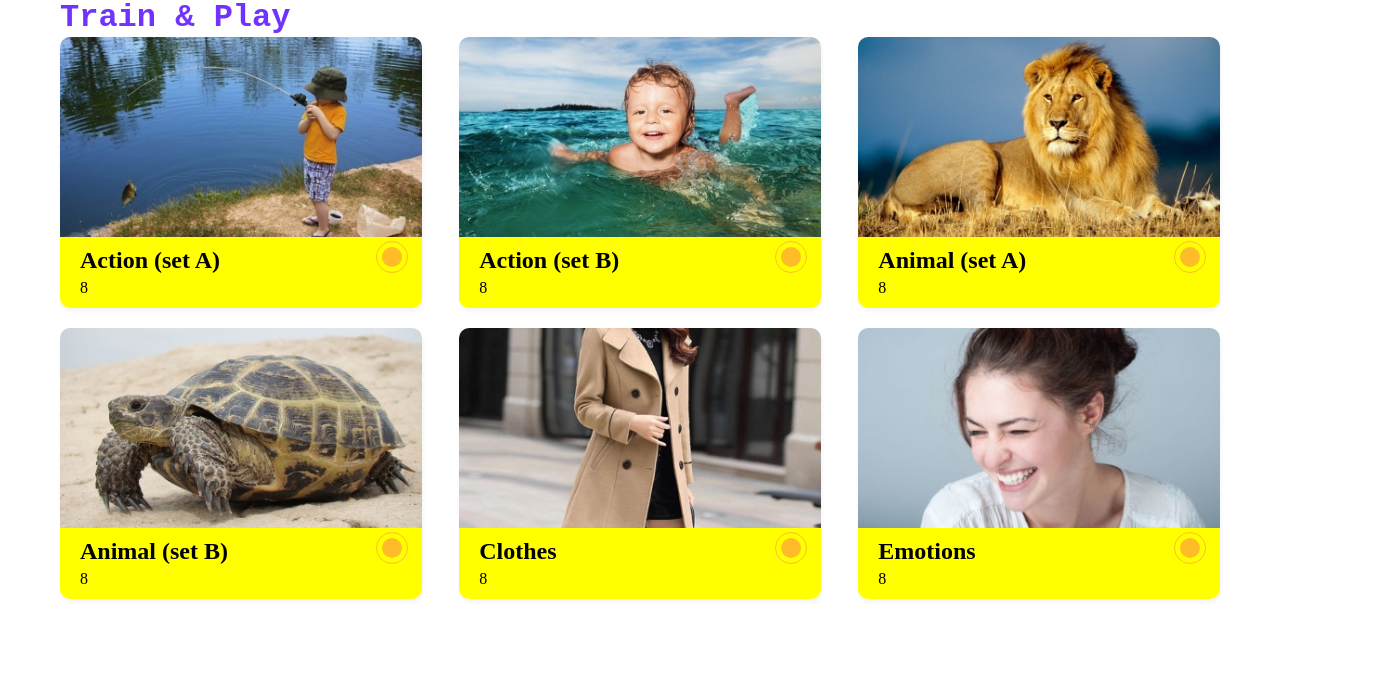
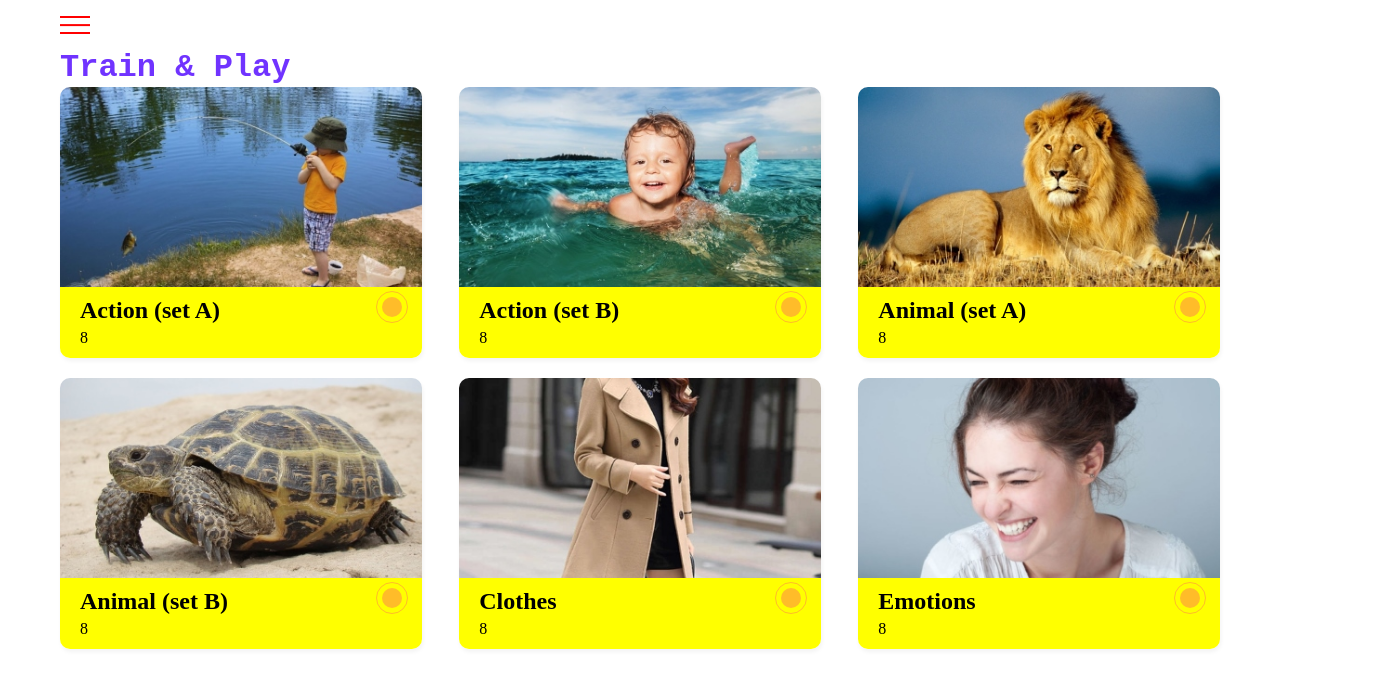
Before and after one commit to Snitkon/english-for-kids, a website built with webpack: page index.html in a window 1280 px wide. Shown: the whole page, 1400 px wide, since content can reach past the window. Built offline with nearby package versions, Linux system fonts and the light colour scheme; files whose address does not match are found by name.

Commit message:
feat: add nav and burger menu

```diff
--- a/package.json
+++ b/package.json
@@ -16,6 +16,7 @@
     "@babel/preset-env": "^7.21.5",
     "babel-loader": "^9.1.2",
     "bootstrap": "^5.3.0-alpha3",
+    "bootswatch": "^5.2.3",
     "clean-webpack-plugin": "^4.0.0",
     "copy-webpack-plugin": "^11.0.0",
     "css-loader": "^6.7.4",
--- a/src/js/card.js
+++ b/src/js/card.js
@@ -7,7 +7,7 @@ class Cards {
 
   crateMainCard() {
     const main = document.querySelector('main')
-    const container = document.querySelector('div')
+    const section = document.querySelector('section')
     const wrapper = document.createElement('div')
     const card = document.createElement('div')
     const cover = document.createElement('div')
@@ -16,7 +16,7 @@ class Cards {
     const quantityWords = document.createElement('p')
     const indicator = document.createElement('div')
 
-    container.classList.add('container')
+    section.classList.add('section')
     wrapper.classList.add('card-wrapper')
     card.classList.add('card')
     cover.classList.add('card__cover')
@@ -29,8 +29,8 @@ class Cards {
     cardTitle.innerText = this.category
     quantityWords.innerText = this.words.length
 
-    main.appendChild(container)
-    container.appendChild(wrapper)
+    main.appendChild(section)
+    section.appendChild(wrapper)
 
     wrapper.appendChild(card)
 
--- a/src/js/header.js
+++ b/src/js/header.js
@@ -1,12 +1,67 @@
-function createHeader() {
+import getWords from './data'
+
+async function createHeader() {
+  const words = await getWords()
+
   const body = document.body
   const header = document.createElement('header')
+  const container = document.createElement('div')
+  const menu = document.createElement('div')
+  const burger = document.createElement('div')
+  const line = document.createElement('span')
+  const nav = document.createElement('nav')
+  const nav_list = document.createElement('ul')
+  const switcher = document.createElement('div')
   const title = document.createElement('h1')
+  const shadow = document.createElement('div')
+
+  header.classList.add('header')
+  container.classList.add('container')
+  title.classList.add('title')
+  menu.classList.add('menu')
+  nav.classList.add('menu__nav')
+  nav_list.classList.add('nav__list')
+  burger.classList.add('menu__burger')
+  line.classList.add('line')
+  switcher.classList.add('switcher')
+  shadow.classList.add('shadow')
 
   title.innerText = 'Train & Play'
 
   body.appendChild(header)
+  body.appendChild(shadow)
+
+  header.appendChild(container)
   header.appendChild(title)
+
+  container.appendChild(menu)
+  container.appendChild(switcher)
+
+  menu.appendChild(nav)
+  menu.appendChild(burger)
+
+  nav.appendChild(nav_list)
+
+  burger.appendChild(line)
+
+  words.forEach((word) => {
+    const { category } = word
+    const nav_list__item = document.createElement('li')
+    const link = document.createElement('a')
+    nav_list__item.appendChild(link)
+    nav_list.appendChild(nav_list__item)
+    link.classList.add('nav_list__link')
+    nav_list__item.classList.add('nav_list__item')
+    nav_list__item.setAttribute('name', `${category}`)
+    link.textContent = `${category}`
+  })
+
+  burger.addEventListener('click', (e) => {
+    burger.classList.toggle('_active')
+    nav.classList.toggle('_active')
+    body.classList.toggle('_active')
+    shadow.classList.toggle('_active')
+  })
 }
 
 export default createHeader
--- a/src/js/main.js
+++ b/src/js/main.js
@@ -2,15 +2,15 @@ import Cards from './card'
 import getWords from './data'
 
 async function renderCard() {
+  const words = await getWords()
+
   const body = document.body
   const main = document.createElement('main')
-  const container = document.createElement('div')
+  const section = document.createElement('section')
   body.appendChild(main)
-  main.appendChild(container)
+  main.appendChild(section)
 
-  const words = await getWords()
-
-  words.map((word) => {
+  words.forEach((word) => {
     const { category, cover, words } = word
     const cards = new Cards(category, cover, words)
     cards.crateMainCard()
--- a/src/scss/header.scss
+++ b/src/scss/header.scss
@@ -2,3 +2,119 @@ h1 {
   font-family: $font-title;
   color: $color-play;
 }
+
+body {
+  &._active {
+    overflow: hidden;
+  }
+}
+
+.shadow {
+  &._active {
+    background-color: rgba(61, 61, 61, 0.21);
+    width: 100%;
+    height: 100%;
+    position: absolute;
+    z-index: 4;
+    top: 0;
+    left: 0;
+    transition: 0.5s ease;
+  }
+}
+
+.header {
+  width: 100%;
+  padding: 0 60px;
+  display: flex;
+  flex-direction: column;
+
+  .container {
+    width: 100%;
+    height: 50px;
+    align-items: center;
+    display: flex;
+    flex-direction: row;
+    justify-content: space-between;
+
+    .menu {
+      .menu__nav {
+        display: flex;
+        align-items: center;
+        position: fixed;
+        top: 0;
+        left: -100%;
+        width: 50%;
+        height: 100%;
+        // background-color: rgba($color: #000000, $alpha: 0.5);
+        background-color: $color-train;
+        transition: left 0.5s ease 0s;
+        z-index: 5;
+
+        &._active {
+          left: 0;
+        }
+
+        .nav__list {
+          list-style-type: none;
+
+          .nav_list__item {
+            margin: 0px 0px 30px 0px;
+
+            &:last-child {
+              margin-bottom: 0;
+            }
+
+            .nav_list__link {
+              font-size: 24px;
+              font-family: $font-title;
+              color: $color-play;
+              font-weight: 900;
+              cursor: pointer;
+            }
+          }
+        }
+      }
+
+      .menu__burger {
+        display: block;
+        position: relative;
+        width: 30px;
+        height: 18px;
+        cursor: pointer;
+        z-index: 5;
+
+        &::before,
+        &::after,
+        .line {
+          width: 100%;
+          height: 10%;
+          position: absolute;
+          background-color: red;
+          left: 0;
+          transition: all 0.5s ease 0s;
+        }
+
+        &::before,
+        &::after {
+          content: '';
+        }
+
+        &::before {
+          top: 0;
+        }
+
+        &::after {
+          bottom: 0;
+        }
+
+        .line {
+          top: 50%;
+          transform: scale(1) translate(0px, -50%);
+        }
+      }
+    }
+
+    .switcher {
+    }
+  }
+}
--- a/src/scss/main.scss
+++ b/src/scss/main.scss
@@ -7,10 +7,16 @@ html {
 }
 body {
   margin: 0;
+  background-image: url('./assets/img/background.png');
+  background-position: center;
+  background-size: cover;
+}
+
+main {
   padding: 0 60px;
-  background-image: url('./assets/img/background.png');
 }
-.container {
+
+.section {
   display: flex;
   flex-wrap: wrap;
   width: 100%;
@@ -43,7 +49,7 @@ body {
       transition: 0.5s all;
 
       &:hover {
-        box-shadow: 0px 4px 16px rgba(0, 0, 0, 0.25);;
+        box-shadow: 0px 4px 16px rgba(0, 0, 0, 0.25);
       }
 
       .card__cover {
--- a/src/scss/style.scss
+++ b/src/scss/style.scss
@@ -1,3 +1,6 @@
+// @import '../../node_modules/bootswatch/dist/sketchy/variables';
+// @import '../../node_modules/bootstrap/scss/bootstrap';
+// @import '../../node_modules/bootswatch/dist/sketchy/bootswatch';
 @import './colors.scss';
 @import './fonts.scss';
 @import './main.scss';
```
Also changed, not shown: 1 other file.
